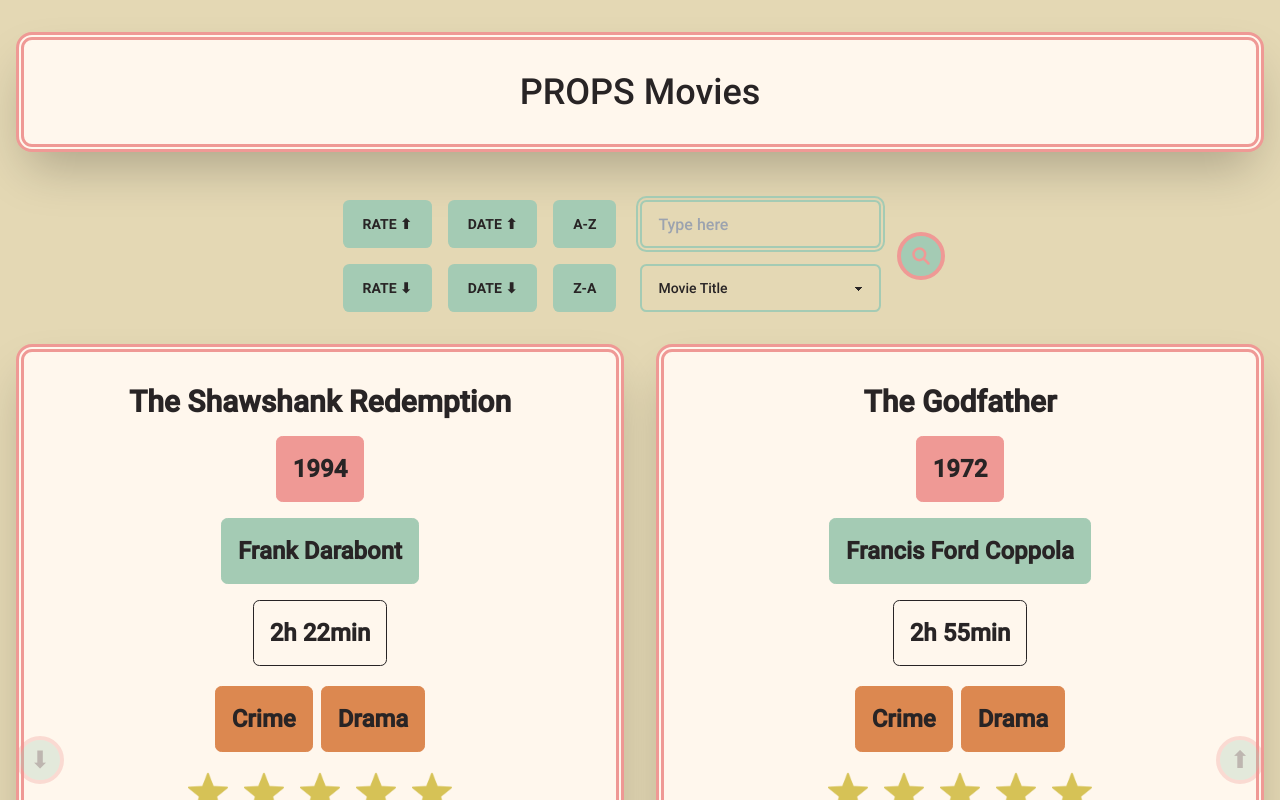
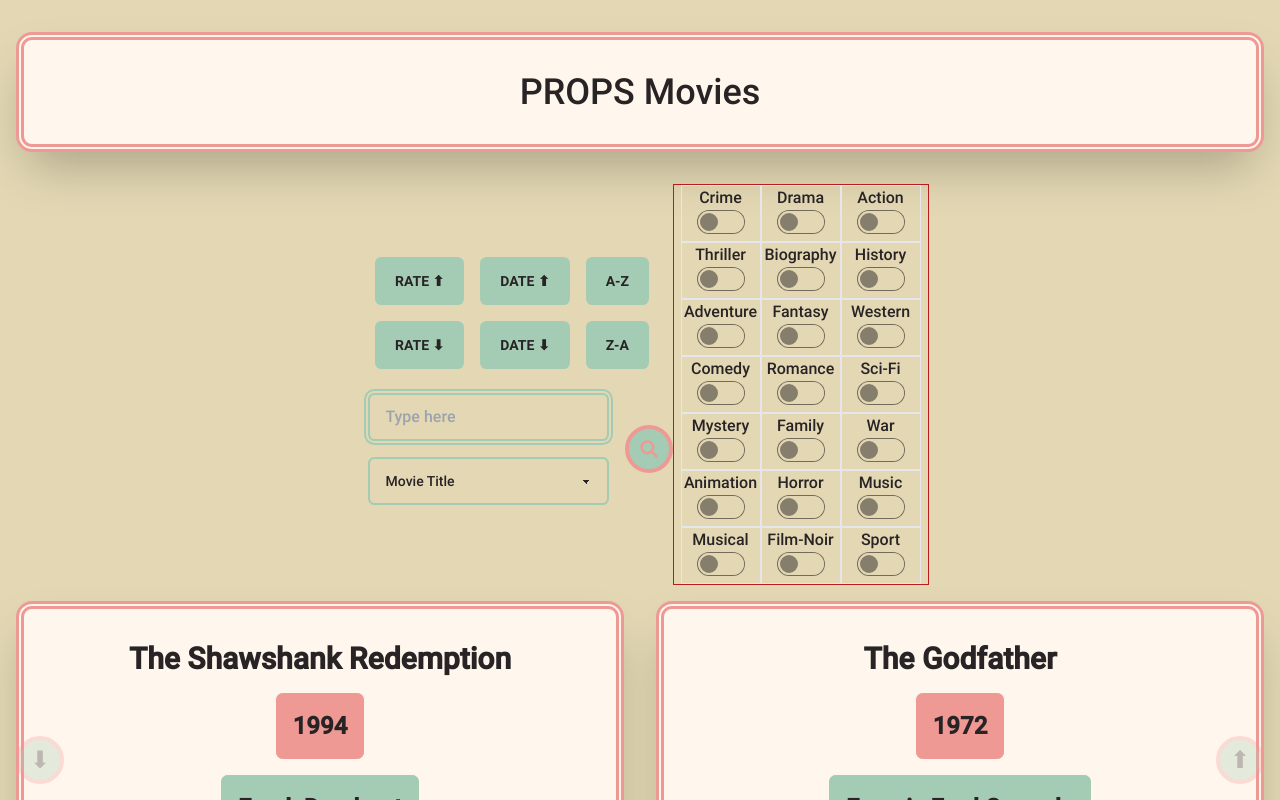
Before and after one commit to MariaRiosNavarro/sorted-movies-app, a React (Vite) app: page / in a window 1280 px wide. Shown: the top 800 px of the page. Built offline with nearby package versions, Linux system fonts and the light colour scheme.

Commit message:
add buttons

```diff
--- a/src/App.jsx
+++ b/src/App.jsx
@@ -1,5 +1,7 @@
 import Home from "./pages/Home";
 import { AppProvider } from "./Context/useMyContext";
+
+const Loading = <span className="loading loading-spinner loading-lg"></span>;
 
 function App() {
   return (
--- a/src/components/ButtonsContainer.jsx
+++ b/src/components/ButtonsContainer.jsx
@@ -48,7 +48,7 @@ const ButtonsContainer = () => {
   };
   return (
     <>
-      <div className="flex-col">
+      <div className="flex-col ">
         <div className="flex items-center justify-center flex-wrap">
           <Button action={handleBestRate} name="Rate ⬆" />
           <Button action={handleDateAscending} name="Date  ⬆" />
--- /dev/null
+++ b/src/components/RadioBtn.jsx
@@ -0,0 +1,17 @@
+const RadioBtn = (props) => {
+  return (
+    <div className="flex-col  w-1/3 items-center justify-center flex-wrap text-center  md:gap-4 md:border md:w-[5rem]  ">
+      <label className="block text-center" htmlFor={`radion${props.value}`}>
+        {props.value}
+      </label>
+      <input
+        type="checkbox"
+        name={`radion${props.value}`}
+        id={`radion${props.value}`}
+        className="toggle toggle-success rounded-xl text-center"
+      />
+    </div>
+  );
+};
+
+export default RadioBtn;
--- /dev/null
+++ b/src/components/RadioBtnContainer.jsx
@@ -0,0 +1,22 @@
+import movies from "../db/movies";
+import RadioBtn from "./RadioBtn";
+
+const RadioBtnContainer = () => {
+  const allGenres = [
+    ...new Set([].concat(...movies.map((movie) => movie.genre))),
+  ];
+
+  // !Other Version:
+  // !const copyMovie = [...movie];
+  // !const allGenres = [...new Set(copyMovie.flatMap(elt => elt.genre))];
+
+  return (
+    <section className="flex flex-wrap justify-center  items-center mx-auto my-0  md:w-1/5 md:m-0 md:justify-center md:h-[100%] md:border md:border-red-700">
+      {allGenres.map((genre, index) => (
+        <RadioBtn value={genre} key={index}></RadioBtn>
+      ))}
+    </section>
+  );
+};
+
+export default RadioBtnContainer;
--- a/src/components/Search.jsx
+++ b/src/components/Search.jsx
@@ -48,7 +48,7 @@ const Search = () => {
   };
 
   return (
-    <form onSubmit={handleSubmit} className="flex items-center justify-center">
+    <form onSubmit={handleSubmit} className="flex items-center justify-center ">
       <div className="flex flex-col items-center justify-center m-4 gap-4">
         <input
           onChange={(event) => setValue(event.target.value)}
--- /dev/null
+++ b/src/db/genres.jsx
@@ -0,0 +1,23 @@
+export const allGenres = [
+  "Crime",
+  "Drama",
+  "Action",
+  "Thriller",
+  "Biography",
+  "History",
+  "Adventure",
+  "Fantasy",
+  "Western",
+  "Comedy",
+  "Romance",
+  "Sci-Fi",
+  "Mystery",
+  "Family",
+  "War",
+  "Animation",
+  "Horror",
+  "Music",
+  "Musical",
+  "Film-Noir",
+  "Sport",
+];
--- a/src/pages/Home.jsx
+++ b/src/pages/Home.jsx
@@ -1,7 +1,7 @@
 import ButtonsContainer from "../components/ButtonsContainer";
 import MovieList from "../components/MovieList";
+import RadioBtnContainer from "../components/RadioBtnContainer";
 import ScrollTo from "../components/ScrollTo";
-import { useState } from "react";
 import Search from "../components/Search";
 
 const Home = () => {
@@ -11,9 +11,12 @@ const Home = () => {
         <h1 className="text-center text-secundary text-4xl p-8 my-8 mx-4 shadow-2xl rounded-2xl bg-orange-50 border-double  border-8 border-primary">
           PROPS Movies
         </h1>
-        <div className="md:flex md:items-center md:justify-center  xs:flex-col">
-          <ButtonsContainer />
-          <Search />
+        <div className="md:flex md:items-center md:justify-center  xm:flex-col-reverse">
+          <div className="flex-col justify-center">
+            <ButtonsContainer />
+            <Search />
+          </div>
+          <RadioBtnContainer />
         </div>
         <ScrollTo top={true} />
         <MovieList />
```
